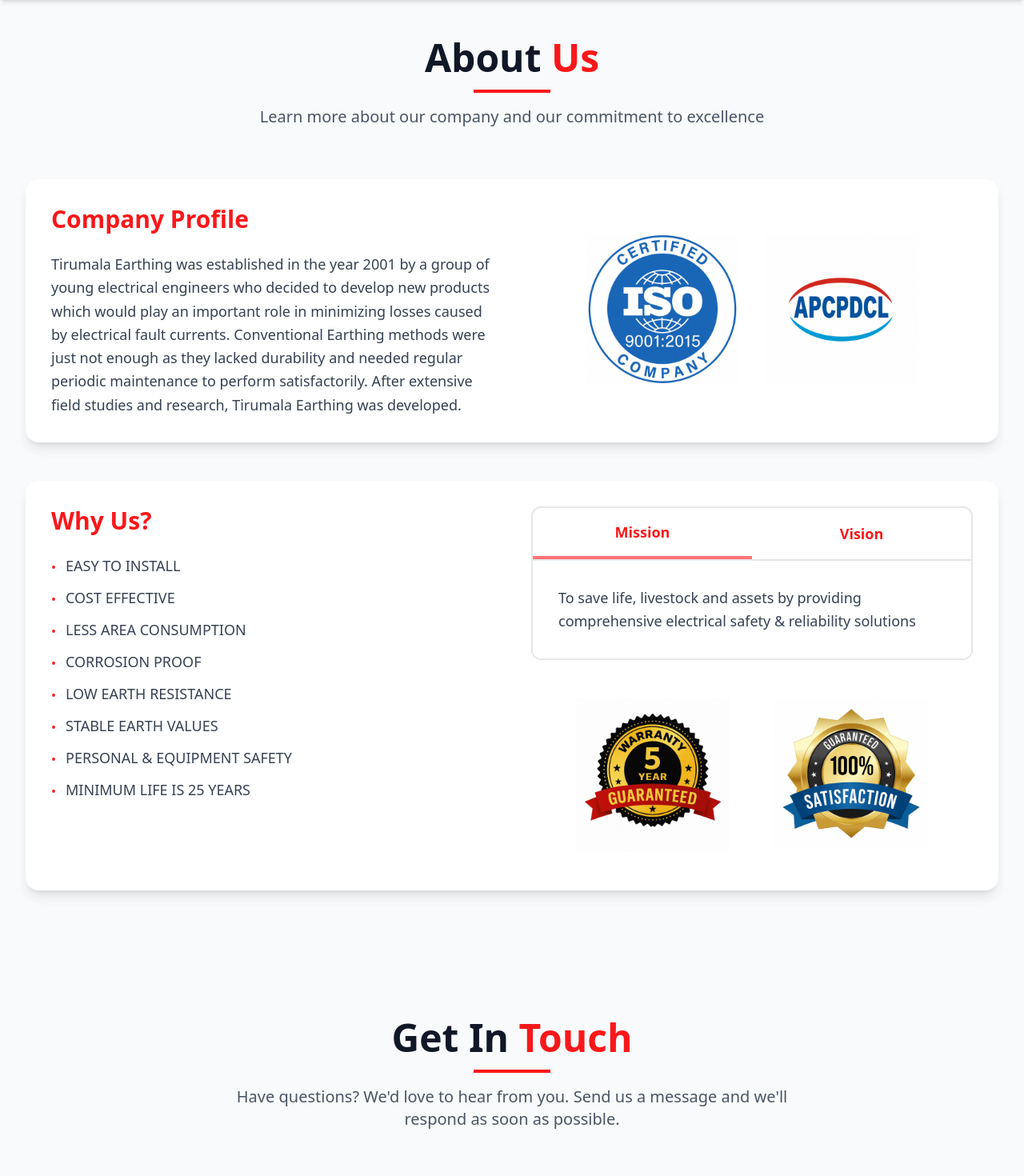
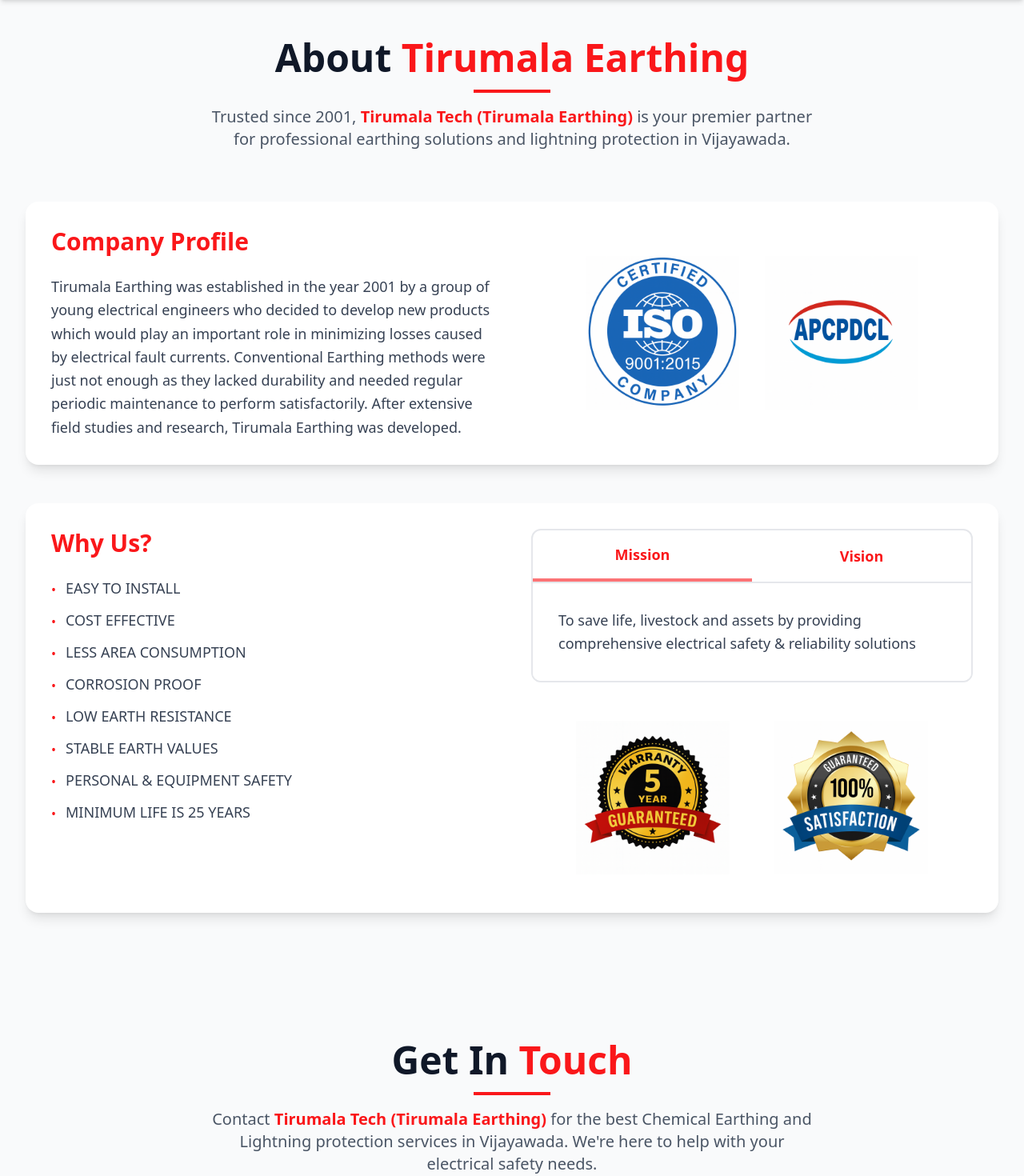
Before and after one commit to gagan2389/Tirumala-Earthing, a React (Vite) app: page /about in a window 1280 px wide. Shown: the part 80-1550 px from the top of the page at 80% size. Built offline with nearby package versions, Linux system fonts and the light colour scheme.

Commit message:
feat: Implement comprehensive SEO with sitemap, robots.txt, meta tags, and refine content for improved search engine visibility.

```diff
--- a/index.html
+++ b/index.html
@@ -5,7 +5,69 @@
   <meta charset="UTF-8" />
   <link rel="icon" type="image/svg+xml" href="/src/images/logoIcon.png" />
   <meta name="viewport" content="width=device-width, initial-scale=1.0" />
-  <title>Tirumala Earthing</title>
+
+  <!-- Primary Meta Tags -->
+  <title>Tirumala Earthing | Best Earthing & Lightning Arrestor Solutions in Vijayawada</title>
+  <meta name="title" content="Tirumala Earthing | Best Earthing & Lightning Arrestor Solutions in Vijayawada" />
+  <meta name="description"
+    content="Tirumala Earthing (Tirumala Tech / Tirumala Earthing) provides top-quality Chemical Earthing, Lightning Arrestors, and Electrodes in Vijayawada. Experts in professional earthing and electrical safety solutions." />
+  <meta name="keywords"
+    content="Tirumala Earthing, Tirumala Tech, Tirumala Earthing, Earthing, Lighting Arrestor, Vijayawada lightning, Vijayawada earthing, Chemical earthing, Electrode, Vijayawada electric, maintenance free earthing, copper bonded electrode" />
+  <meta name="author" content="Tirumala Earthing" />
+
+  <!-- Open Graph / Facebook -->
+  <meta property="og:type" content="website" />
+  <meta property="og:url" content="https://tirumalaearthing.com/" />
+  <meta property="og:title" content="Tirumala Earthing | Best Earthing & Lightning Arrestor Solutions in Vijayawada" />
+  <meta property="og:description"
+    content="Professional earthing solutions, chemical earthing, and lightning arrestors in Vijayawada. Safety you can trust." />
+  <meta property="og:image" content="/src/images/logoIcon.png" />
+
+  <!-- Twitter -->
+  <meta property="twitter:card" content="summary_large_image" />
+  <meta property="twitter:url" content="https://tirumalaearthing.com/" />
+  <meta property="twitter:title"
+    content="Tirumala Earthing | Best Earthing & Lightning Arrestor Solutions in Vijayawada" />
+  <meta property="twitter:description"
+    content="Professional earthing solutions, chemical earthing, and lightning arrestors in Vijayawada. Safety you can trust." />
+  <meta property="twitter:image" content="/src/images/logoIcon.png" />
+
+  <!-- Structured Data / JSON-LD -->
+  <script type="application/ld+json">
+    {
+      "@context": "https://schema.org",
+      "@type": "LocalBusiness",
+      "name": "Tirumala Earthing",
+      "alternateName": ["Tirumala Tech", "Tirumala Earthing"],
+      "image": "/src/images/logoIcon.png",
+      "url": "https://tirumalaearthing.com/",
+      "telephone": "+91-9347644772",
+      "priceRange": "Contact for Quote",
+      "address": {
+        "@type": "PostalAddress",
+        "streetAddress": "11-10-37, Ammisetty Vari St, Islampet",
+        "addressLocality": "Vijayawada",
+        "addressRegion": "Andhra Pradesh",
+        "postalCode": "520001",
+        "addressCountry": "IN"
+      },
+      "geo": {
+        "@type": "GeoCoordinates",
+        "latitude": 16.5181,
+        "longitude": 80.6276
+      },
+      "serviceArea": {
+        "@type": "GeoCircle",
+        "geoMidpoint": {
+          "@type": "GeoCoordinates",
+          "latitude": 16.5062,
+          "longitude": 80.6480
+        },
+        "geoRadius": "50000"
+      },
+      "description": "Tirumala Earthing is the best provider for Chemical Earthing, Lightning Arrestors, and Electrodes in Vijayawada, Andhra Pradesh."
+    }
+  </script>
 </head>
 
 <body>
--- a/src/components/AboutUs.tsx
+++ b/src/components/AboutUs.tsx
@@ -17,11 +17,11 @@
           className="text-center mb-16"
         >
           <h1 className="text-4xl lg:text-5xl font-bold text-gray-900 mb-4">
-            About <span className="text-[#fa171a]">Us</span>
+            About <span className="text-[#fa171a]">Tirumala Earthing</span>
           </h1>
           <div className="w-24 h-1 bg-[#fa171a] mx-auto mb-4" />
           <p className="text-xl text-gray-600 max-w-3xl mx-auto">
-            Learn more about our company and our commitment to excellence
+            Trusted since 2001, <span className="font-semibold text-[#fa171a]">Tirumala Tech (Tirumala Earthing)</span> is your premier partner for professional earthing solutions and lightning protection in Vijayawada.
           </p>
         </motion.div>
 
@@ -137,8 +137,8 @@
                   <button
                     onClick={() => setActiveTab('mission')}
                     className={`flex-1 px-6 py-4 text-lg font-bold transition-colors ${activeTab === 'mission'
-                        ? 'text-[#fa171a] border-b-4 border-[#fa171a]/60'
-                        : '!text-[#fa171a]'
+                      ? 'text-[#fa171a] border-b-4 border-[#fa171a]/60'
+                      : '!text-[#fa171a]'
                       }`}
                   >
                     Mission
@@ -146,8 +146,8 @@
                   <button
                     onClick={() => setActiveTab('vision')}
                     className={`flex-1 px-6 py-4 text-lg font-bold transition-colors ${activeTab === 'vision'
-                        ? 'text-[#fa171a] border-b-4 border-[#fa171a]/60'
-                        : '!text-[#fa171a]'
+                      ? 'text-[#fa171a] border-b-4 border-[#fa171a]/60'
+                      : '!text-[#fa171a]'
                       }`}
                   >
                     Vision
--- a/src/components/Contact.tsx
+++ b/src/components/Contact.tsx
@@ -101,7 +101,7 @@
           </h2>
           <div className="w-24 h-1 bg-[#fa171a] mx-auto mb-4" />
           <p className="text-xl text-gray-600 max-w-3xl mx-auto">
-            Have questions? We'd love to hear from you. Send us a message and we'll respond as soon as possible.
+            Contact <span className="font-semibold text-[#fa171a]">Tirumala Tech (Tirumala Earthing)</span> for the best Chemical Earthing and Lightning protection services in Vijayawada. We're here to help with your electrical safety needs.
           </p>
         </motion.div>
 
--- a/src/components/Footer.tsx
+++ b/src/components/Footer.tsx
@@ -72,7 +72,7 @@
               <img src={logo} alt="Tirumala Earthing Logo" className="h-20 w-auto" />
             </div>
             <p className="text-gray-400 text-sm mb-4">
-              Leading provider of earthing and lightning protection solutions with years of expertise in electrical safety.
+              Tirumala Tech (Tirumala Earthing) is a leading provider of Professional Chemical Earthing, Lightning Arrestors, and Electrodes. Experts in Vijayawada Earthing & Electric infrastructure.
             </p>
             {/* <div className="flex space-x-4">
               {[Facebook, Twitter, Linkedin, Instagram].map((Icon, index) => (
--- a/src/components/Hero.tsx
+++ b/src/components/Hero.tsx
@@ -51,7 +51,7 @@
             >
               Professional{' '}
               <span className="text-[#fa171a]">Earthing & Lightning</span>{' '}
-              Protection Solutions
+              Arrestor Solutions in Vijayawada
             </motion.h1>
 
             <motion.p
@@ -60,8 +60,8 @@
               transition={{ delay: 0.4 }}
               className="text-xl text-gray-600 mb-8 leading-relaxed"
             >
-              Trusted by industries nationwide for reliable electrical safety solutions.
-              We provide top-quality earthing systems and lightning protection with expert installation.
+              Trusted by industries nationwide, <span className="font-semibold">Tirumala Tech (Tirumala Earthing)</span> provides reliable electrical safety.
+              We specialize in Chemical Earthing, Lightning Arrestors, and high-quality Electrodes for superior Vijayawada Earthing & Electric infrastructure.
             </motion.p>
 
             <motion.div
--- a/src/components/Products.tsx
+++ b/src/components/Products.tsx
@@ -87,7 +87,7 @@
                         Our <span className="text-[#fa171a]">Products</span>
                     </h1>
                     <p className="text-gray-600 text-base md:text-lg max-w-2xl mx-auto">
-                        High-quality earthing solutions designed to ensure safety and reliability for residential, commercial, and industrial applications.
+                        Premium Chemical Earthing, Lightning Arrestors, and Electrodes designed by <span className="font-semibold text-[#fa171a]">Tirumala Earthing</span>. High-quality solutions for safety across Vijayawada.
                     </p>
                 </motion.div>
 
```
Also changed, not shown: public/robots.txt (added), 1 other file (tests, documents, lock files or other folders).
